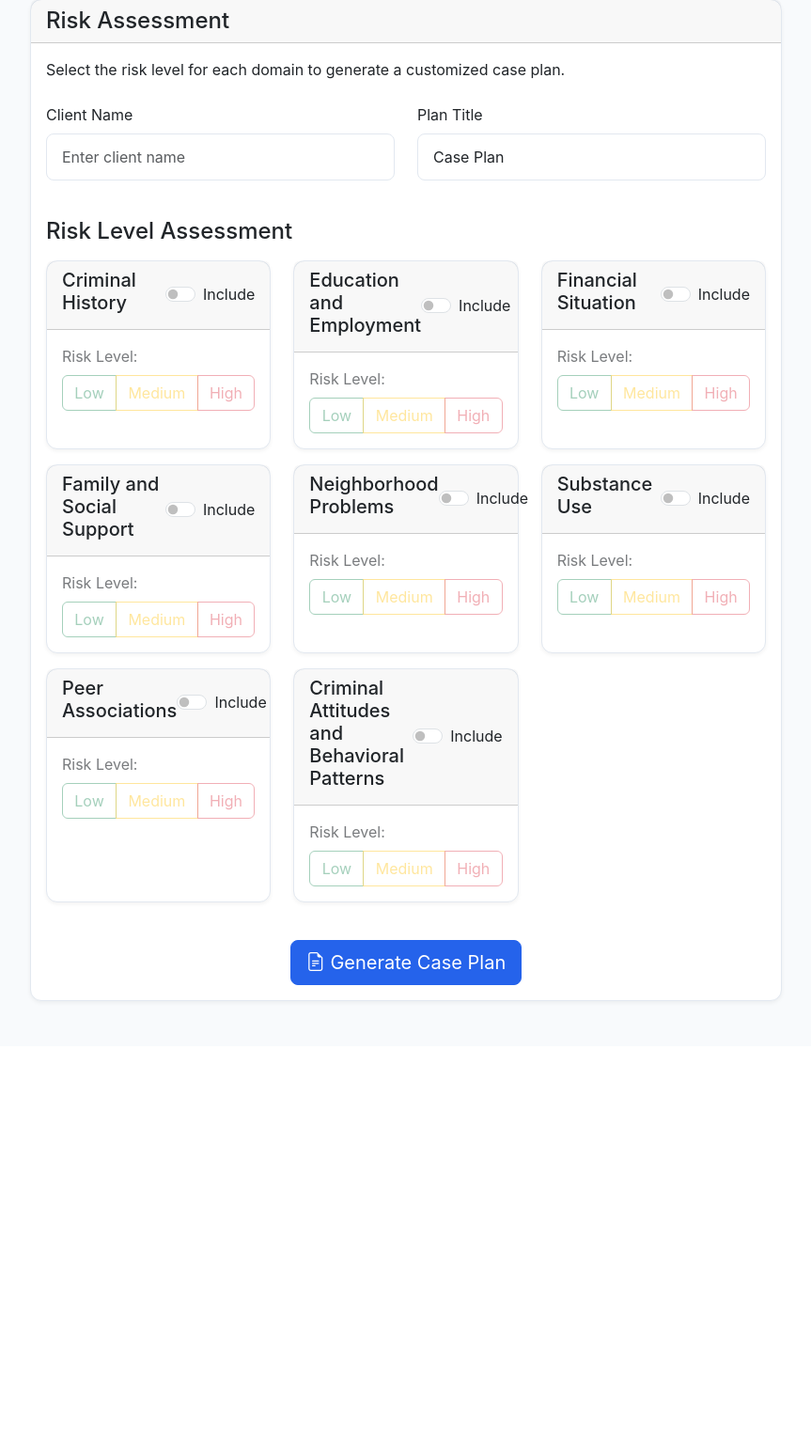
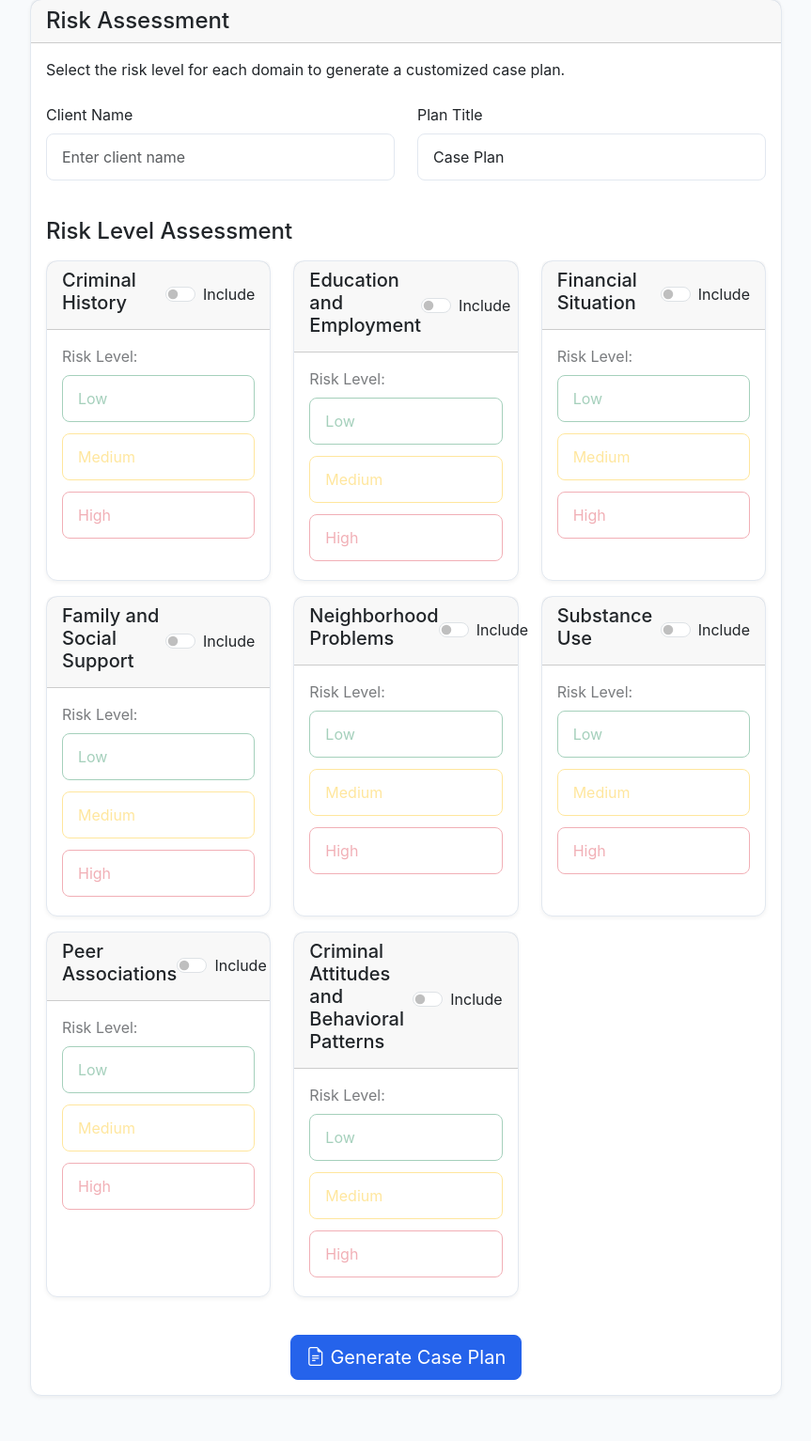
Before and after one commit to DustinDotExe/Case-Plan-Builder, a Flask app: page / in a window 1280 px wide. Shown: the part 87-1620 px from the top of the page at 94% size, without its empty margins (208-1071 px from the left). Before the commit the page ends 1154 px from the top, so only its background shows below. Run offline with Flask 3, Linux system fonts and the light colour scheme; some libraries are stand-ins or nearby versions.

Commit message:
Assistant checkpoint: Update risk assessment layout to vertical column
Assistant generated file changes:
- templates/index.html: Update domain layout to stay in single column
- static/css/custom.css: Add styles for vertical risk assessment buttons

---

User prompt:

This did not work.  I want the domains under risk level assessment to remain in a single vertical column regardless of screen size.

Replit-Commit-Author: Assistant
Replit-Commit-Session-Id: 3c6dae00-1143-4eae-a73b-3518f839cbe8

```diff
--- a/static/css/custom.css
+++ b/static/css/custom.css
@@ -93,6 +93,20 @@ body {
   max-width: 420px;
 }
 
+/* Risk assessment button styles */
+.btn-check + .btn {
+  width: 100%;
+  text-align: left;
+  padding: 0.75rem 1rem;
+  margin-bottom: 0.25rem;
+  border-radius: 8px;
+}
+
+.domain-content {
+  max-width: 500px;
+  margin: 0 auto;
+}
+
 .domain-content.disabled {
   opacity: 0.6;
 }
--- a/templates/index.html
+++ b/templates/index.html
@@ -45,7 +45,7 @@
                                 <div class="card-body">
                                     <div class="form-group domain-content" id="domain_content_{{ domain.id }}">
                                         <label class="form-label">Risk Level:</label>
-                                        <div class="btn-group w-100" role="group" aria-label="Risk level selection">
+                                        <div class="d-flex flex-column gap-2" role="group" aria-label="Risk level selection">
                                             <input type="radio" class="btn-check" name="risk_{{ domain.id }}" id="{{ domain.id }}_low" value="Low">
                                             <label class="btn btn-outline-success" for="{{ domain.id }}_low">Low</label>
 
```
